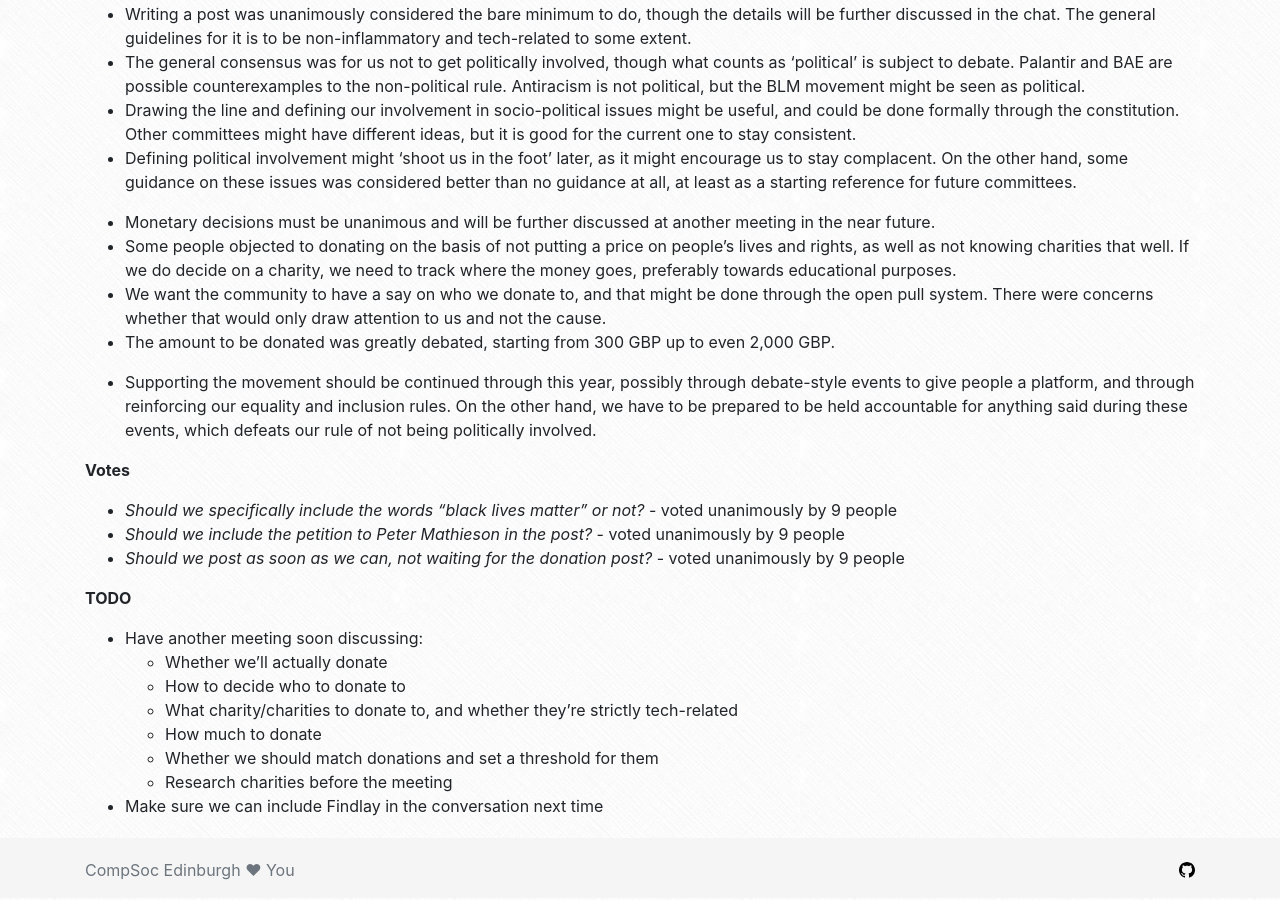
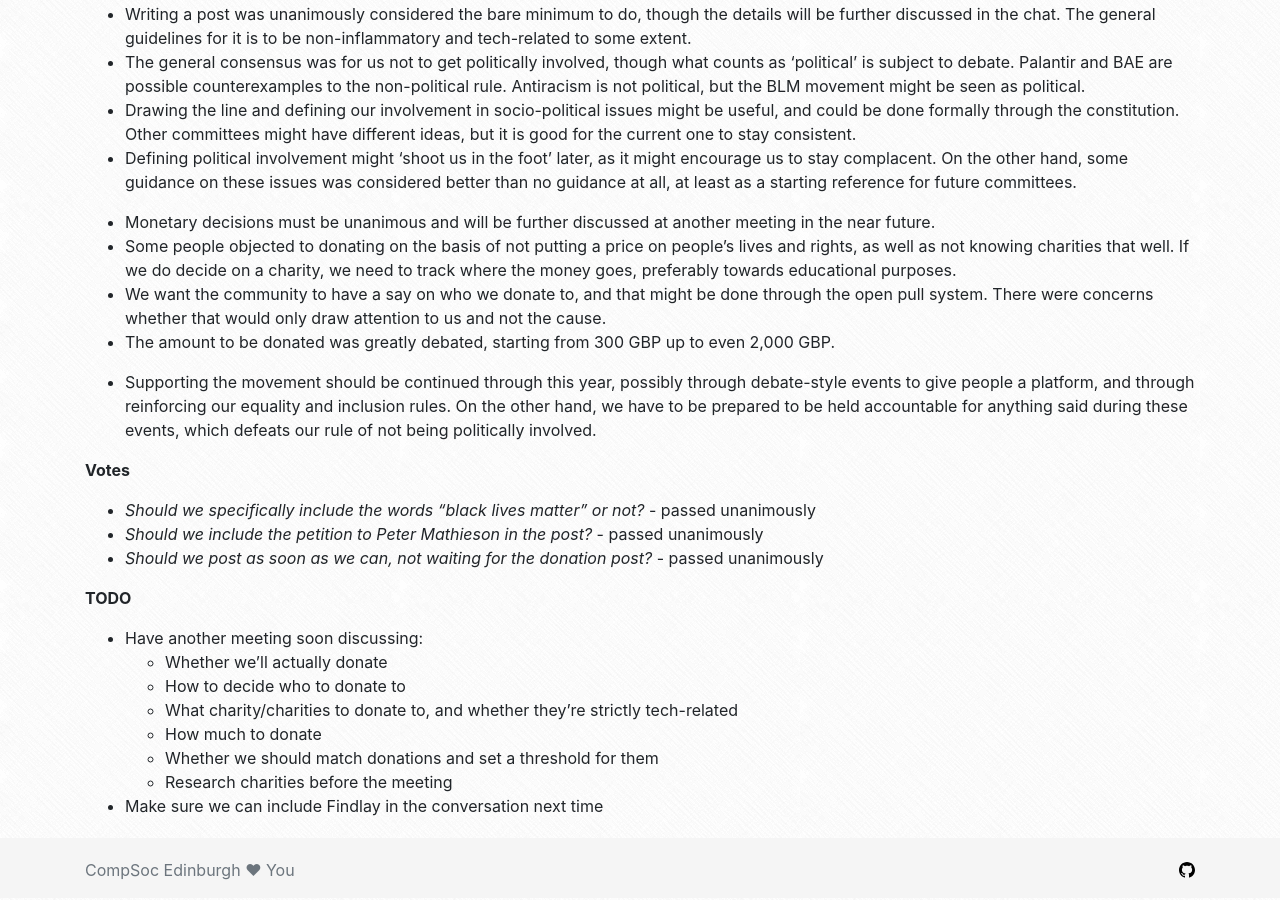
Before and after one commit to compsoc-edinburgh/website, a Jekyll site: the page built from _minutes/2020-06-08.md, in a window 1280 px wide and 900 px high, scrolled down 597 px. Built offline with Jekyll 4.4.1, drawn with Linux system fonts in a browser that asks for light colours; nearby versions of some CDN libraries.

Commit message:
Fixed words for voting

```diff
--- a/_minutes/2020-06-08.md
+++ b/_minutes/2020-06-08.md
@@ -22,9 +22,9 @@ Ananya Majumdar, Tudor Finaru, Lars Thalian Morstad, Alexandra Purcarea, Rokas G
 * Supporting the movement should be continued through this year, possibly through debate-style events to give people a platform, and through reinforcing our equality and inclusion rules. On the other hand, we have to be prepared to be held accountable for anything said during these events, which defeats our rule of not being politically involved.
 
 **Votes**
-* *Should we specifically include the words “black lives matter” or not?* - voted unanimously by 9 people
-* *Should we include the petition to Peter Mathieson in the post?* - voted unanimously by 9 people
-* *Should we post as soon as we can, not waiting for the donation post?* - voted unanimously by 9 people
+* *Should we specifically include the words “black lives matter” or not?* - passed unanimously
+* *Should we include the petition to Peter Mathieson in the post?* - passed unanimously
+* *Should we post as soon as we can, not waiting for the donation post?* - passed unanimously
 
 **TODO**
 * Have another meeting soon discussing:
```
